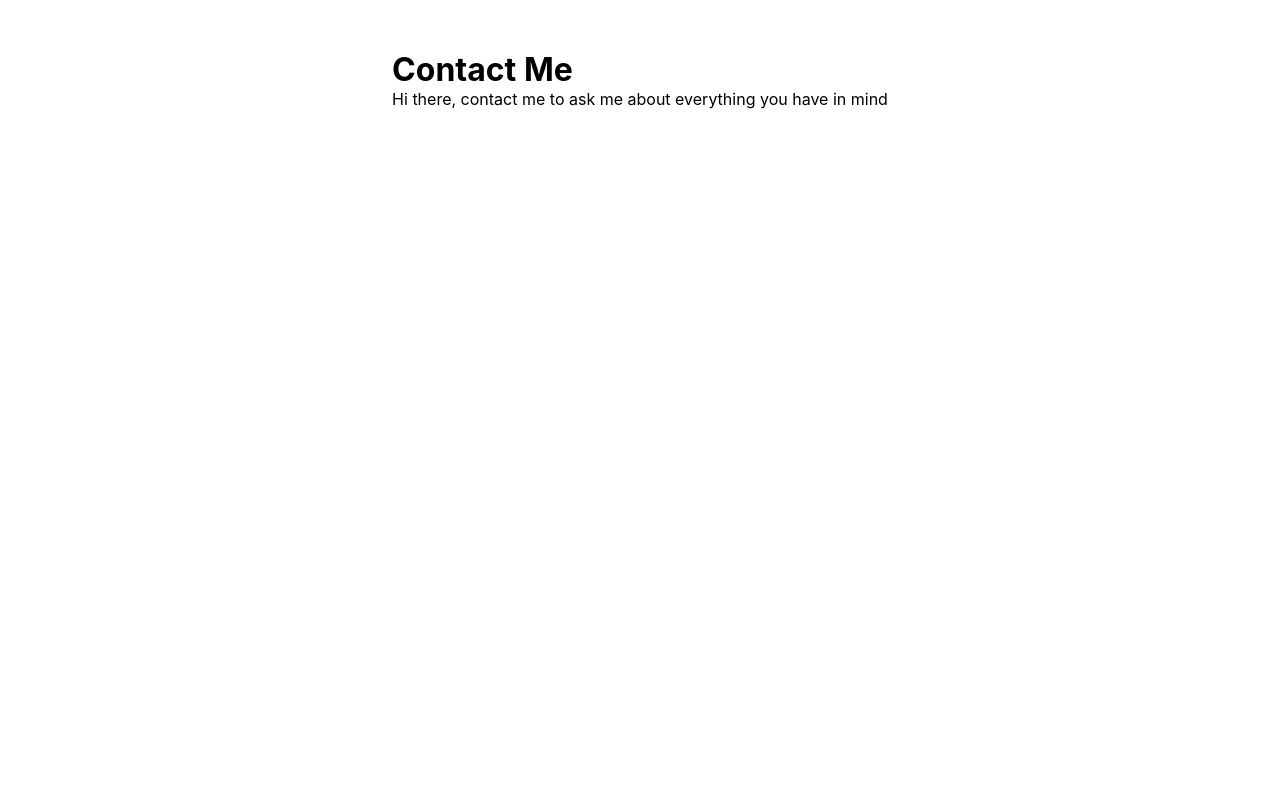
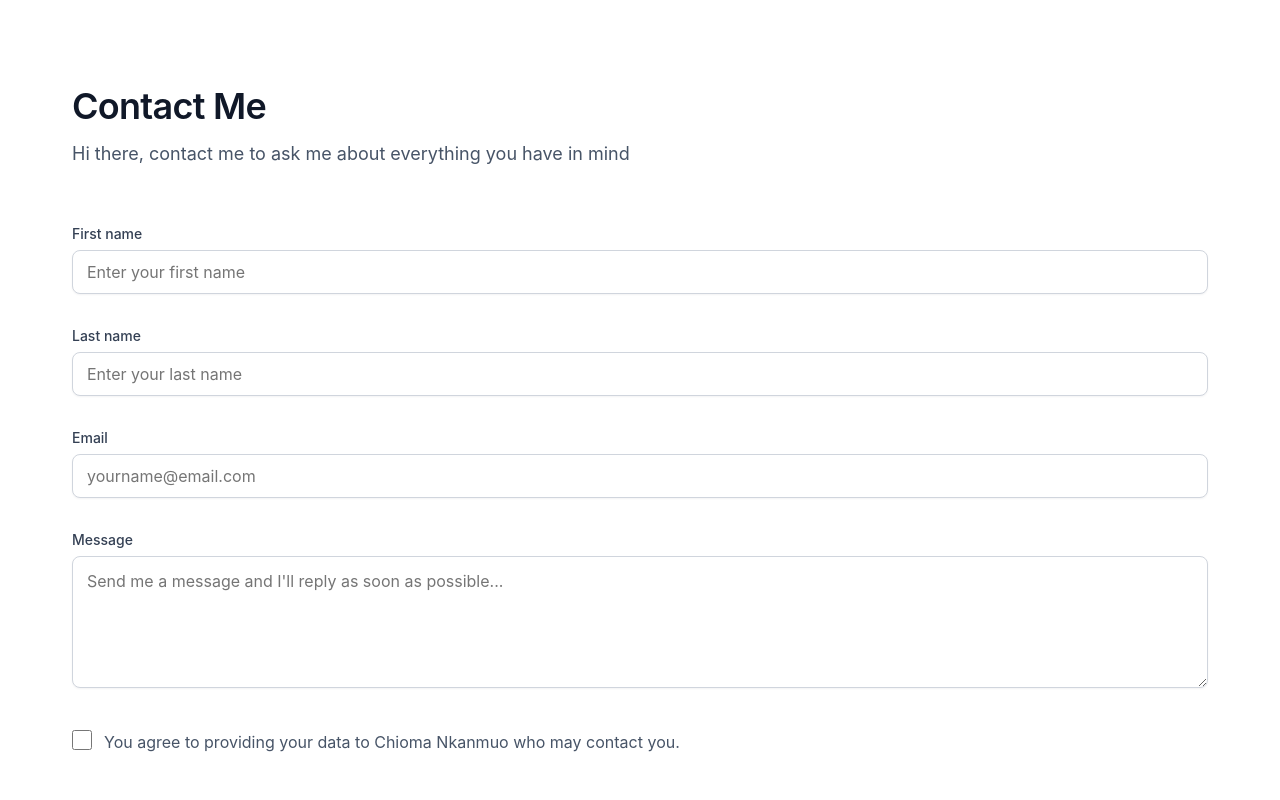
Before and after one commit to chiomavera/hng-link-tree, a React (Create React App) app: page /contact in a window 1280 px wide. Shown: the top 800 px of the page. Built offline with nearby package versions, Linux system fonts and the light colour scheme.

Commit message:
MAKE: structure contact page

```diff
--- a/src/pages/Contact.js
+++ b/src/pages/Contact.js
@@ -1,26 +1,72 @@
 const contact = () => {
-    return (
-        <main id="contact-container">
-            <header className="contact__header">
-                <h1 className="contact__head">Contact Me</h1>
-                <p className="head__description">Hi there, contact me to ask me about everything you have in mind</p>
-            </header>
+  const name = "Chioma Nkanmuo";
 
-            <section className="contact__body">
-                <form id="form">
-                  <div className="form__fields">
-                    <div className="form__control">
+  const formSubmit = (e) => {
+    alert('sent');
+    e.preventDefault();
+  }
 
-                    </div>
-                    <div className="form__control"></div>
-                    <div className="form__control"></div>
-                  </div>
+  return (
+    <section class="container">
+      <header className="header">
+        <h1 className="heading">Contact Me</h1>
+        <p className="description">
+          Hi there, contact me to ask me about everything you have in mind
+        </p>
+      </header>
 
-                </form>
-            </section>
+      {/* form section */}
+         <div className="form__section">
+         <form onSubmit={formSubmit} id="form">
+              <div className="form__control">
+                <label for="first_name">First name</label>
+                <input
+                  type="text"
+                  id="first_name"
+                  placeholder="Enter your first name"
+                  required
+                />
+              </div>
+              <div className="form__control">
+                <label for="last_name">Last name</label>
+                <input
+                  type="text"
+                  id="last_name"
+                  placeholder="Enter your last name"
+                  required
+                />
+              </div>
+              <div className="form__control">
+                <label for="email">Email</label>
+                <input
+                  type="email"
+                  id="email"
+                  placeholder="yourname@email.com"
+                  required
+                />
+              </div>
+              <div className="form__control message">
+                <label for="message">Message</label>
+                <textarea
+                  id="message"
+                  placeholder="Send me a message and I'll reply as soon as possible..."
+                  required
+                />
+                <small className="error">please enter message</small>
+              </div>
+              <div className="check-box">
+                <input type="checkbox" id="checkbox"/>
+                  <label for="checkbox" className="agree">
+                    You agree to providing your data to {name} who may contact
+                    you.
+                  </label>
 
-        </main>
-    );
+              </div>
+            <button type="submit" id="btn__submit">Send message</button>
+          </form>
+         </div>
+    </section>
+  );
 };
 
-export default contact
+export default contact;
```
